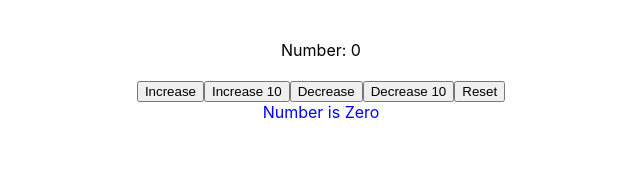
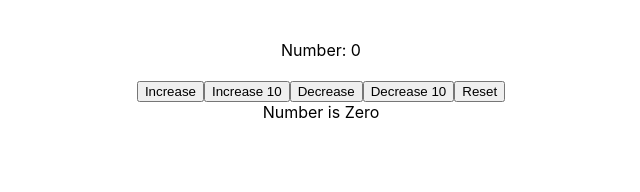
Before and after one commit to tonykieling/redux-step-by-step, a React (Create React App) app in the folder v3/: page / in a window 1280 px wide. Shown: the top 192 px of the page, without its empty margins (319-959 px from the left). Built offline with nearby package versions, Linux system fonts and the light colour scheme.

Commit message:
doing dynamic color

```diff
--- a/v3/src/ColorStatus.js
+++ b/v3/src/ColorStatus.js
@@ -4,15 +4,17 @@ import { connect } from 'react-redux';
 
 class ColorStatus extends Component {
   render() {
-    const zero = {"color": "blue"}
-    // let v = zero
+    const zero = {"color": "black"}
+    const even = {"color": "blue"}
+    const odd = {"color": "red"}
+    let v = zero
 console.log("this.props:: ", this.props)
 console.log("zero:: ", zero)
     return (
-      <div style = {zero}>
+      <div style = {v}>
         {/* {this.props.number % 2 === 0 ?
-          v = this.zero :
-          null} */}
+          v = even :
+          v = odd} */}
         {this.props.number === 0 ?
           "Number is Zero" :
           this.props.number % 2 === 0 ?
```
